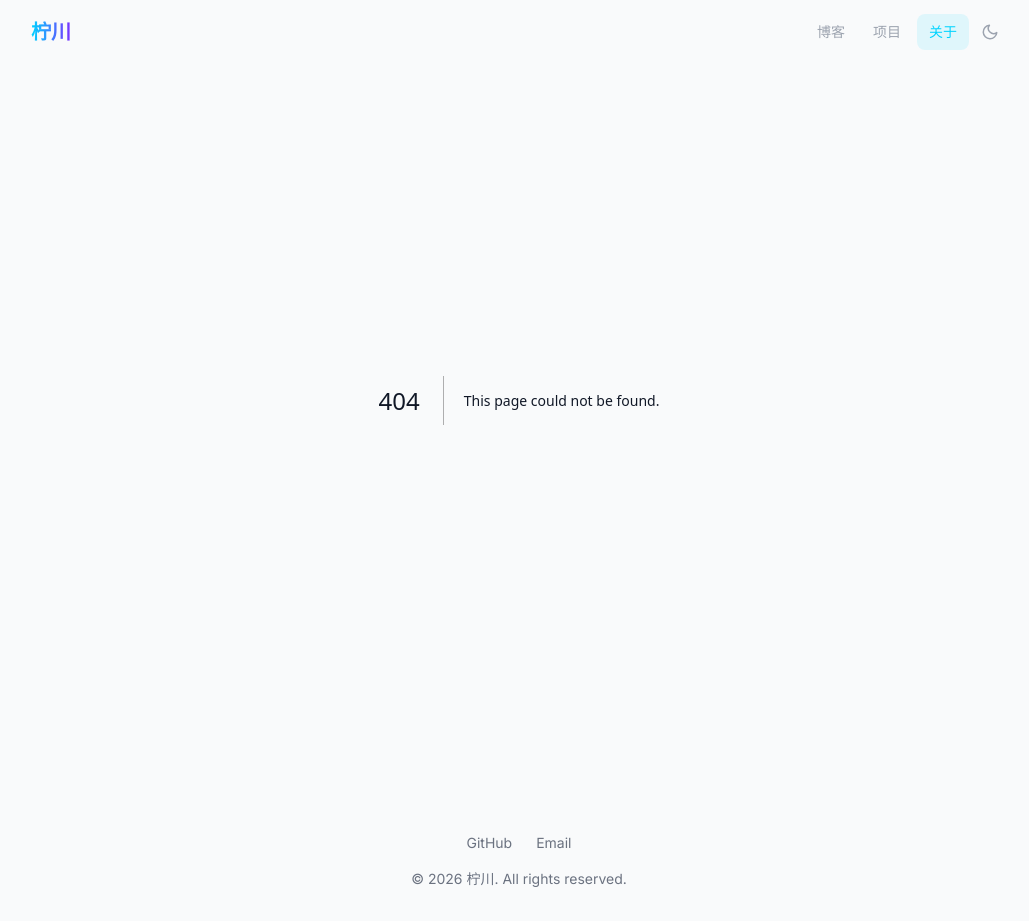
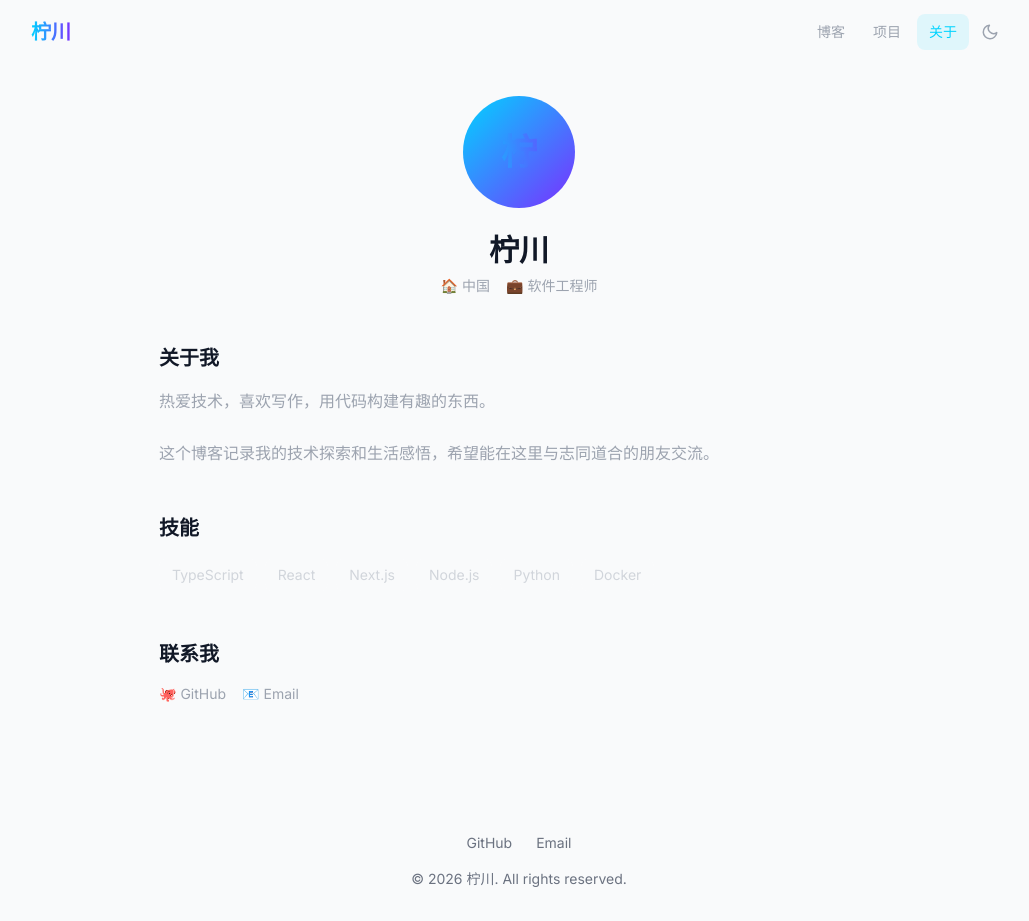
Before and after one commit to ningchuan0717/blog, a Next.js app: page /about in a window 1280 px wide. Before the commit this address had no page. Shown: the whole page, without its empty margins (121-1150 px from the left). Built offline with nearby package versions, Linux system fonts and the light colour scheme.

Commit message:
feat: add about page

```diff
--- /dev/null
+++ b/src/app/about/page.tsx
@@ -0,0 +1,103 @@
+import fs from "fs";
+import path from "path";
+
+interface AboutData {
+  name: string;
+  bio: string;
+  location: string;
+  occupation: string;
+  skills: string[];
+  social: {
+    github?: string;
+    email?: string;
+    twitter?: string;
+  };
+}
+
+function getAboutData(): AboutData {
+  const filePath = path.join(process.cwd(), "content/about.json");
+  const raw = fs.readFileSync(filePath, "utf-8");
+  return JSON.parse(raw);
+}
+
+export default function AboutPage() {
+  const data = getAboutData();
+
+  return (
+    <div className="max-w-3xl mx-auto px-6 pt-24 pb-16">
+      {/* Avatar and basic info */}
+      <div className="text-center mb-12">
+        <div className="w-28 h-28 mx-auto mb-6 rounded-full bg-gradient-to-br from-primary-cyan to-primary-purple p-0.5">
+          <div className="w-full h-full rounded-full bg-bg-dark flex items-center justify-center text-4xl font-bold gradient-text">
+            柠
+          </div>
+        </div>
+        <h1 className="text-3xl font-bold mb-2">{data.name}</h1>
+        <div className="flex items-center justify-center gap-4 text-sm text-gray-400">
+          {data.location && <span>🏠 {data.location}</span>}
+          {data.occupation && <span>💼 {data.occupation}</span>}
+        </div>
+      </div>
+
+      {/* Bio */}
+      <section className="mb-12">
+        <h2 className="text-xl font-semibold mb-4">关于我</h2>
+        <div className="text-gray-400 leading-relaxed whitespace-pre-line">
+          {data.bio}
+        </div>
+      </section>
+
+      {/* Skills */}
+      {data.skills.length > 0 && (
+        <section className="mb-12">
+          <h2 className="text-xl font-semibold mb-4">技能</h2>
+          <div className="flex flex-wrap gap-2">
+            {data.skills.map((skill) => (
+              <span
+                key={skill}
+                className="px-3 py-1.5 rounded-lg bg-white/5 text-sm text-gray-300 border border-white/5"
+              >
+                {skill}
+              </span>
+            ))}
+          </div>
+        </section>
+      )}
+
+      {/* Contact */}
+      <section>
+        <h2 className="text-xl font-semibold mb-4">联系我</h2>
+        <div className="flex gap-4">
+          {data.social.github && (
+            <a
+              href={data.social.github}
+              target="_blank"
+              rel="noopener noreferrer"
+              className="text-sm text-gray-400 hover:text-primary-cyan transition-colors"
+            >
+              🐙 GitHub
+            </a>
+          )}
+          {data.social.email && (
+            <a
+              href={`mailto:${data.social.email}`}
+              className="text-sm text-gray-400 hover:text-primary-cyan transition-colors"
+            >
+              📧 Email
+            </a>
+          )}
+          {data.social.twitter && (
+            <a
+              href={data.social.twitter}
+              target="_blank"
+              rel="noopener noreferrer"
+              className="text-sm text-gray-400 hover:text-primary-cyan transition-colors"
+            >
+              🐦 Twitter
+            </a>
+          )}
+        </div>
+      </section>
+    </div>
+  );
+}
```
